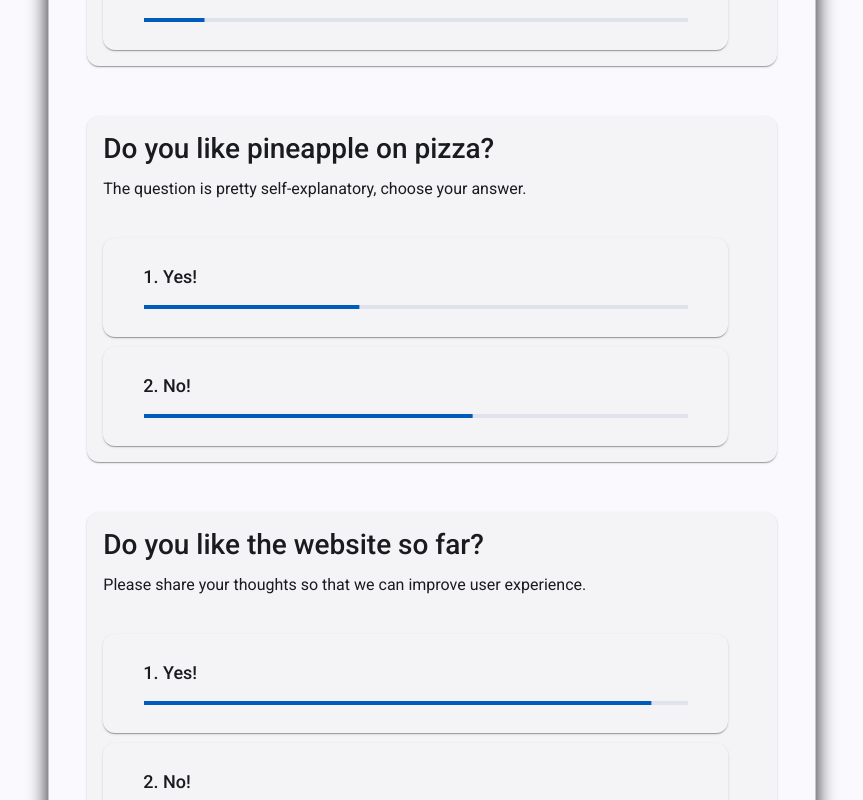
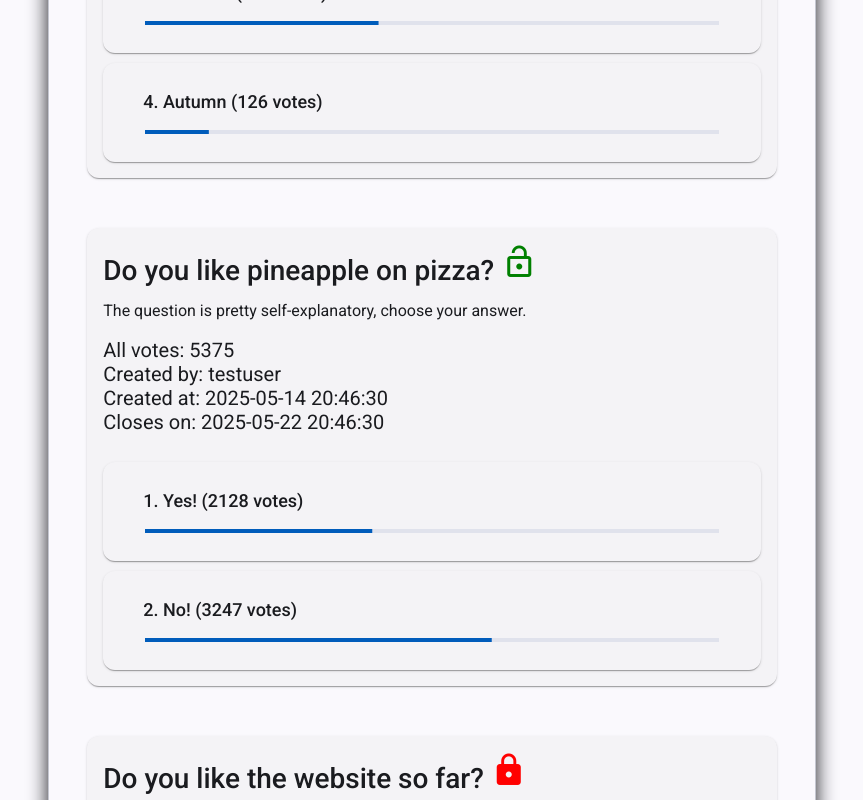
Before and after one commit to bkev03/thoughtboard, an Angular app: page /polls in a window 1280 px wide. Shown: the part 880-1680 px from the top of the page, without its empty margins (208-1071 px from the left). Built offline with nearby package versions, Linux system fonts and the light colour scheme.

Commit message:
Add changes to the polls page, modify navbar item visibility

```diff
--- a/src/app/app.component.html
+++ b/src/app/app.component.html
@@ -12,7 +12,9 @@
         <ul class="navbar">
           <li><a class="navbar-element" routerLink="/home">Home</a></li>
           <li><a class="navbar-element" routerLink="/topics">Topics</a></li>
-          <li><a class="navbar-element" routerLink="/polls">Polls</a></li>
+          @if (isLoggedIn) {
+            <li><a class="navbar-element" routerLink="/polls">Polls</a></li>
+          }
           <li><a class="navbar-element" routerLink="/search">Search Topics</a></li>
           @if (isLoggedIn) {
             <li><a class="navbar-element" routerLink="/my-profile">My Profile</a></li>
--- a/src/app/pages/polls/polls.component.html
+++ b/src/app/pages/polls/polls.component.html
@@ -14,11 +14,21 @@
         @for (poll of allPolls; track $index) {
           <mat-card class="poll-card">
             <mat-card-content class="poll-content">
-              <p class="poll-name">{{poll.name}}</p>
+              <p class="poll-name">{{poll.name}}
+                  @if (!poll.open) {
+                    <mat-icon class="closed-icon">lock</mat-icon>
+                  } @else {
+                    <mat-icon class="open-icon">lock_open</mat-icon>
+                  }
+              </p>
               <p class="poll-description">{{poll.description}}</p>
+              <p class="poll-data">All votes: {{poll.allVotes}}</p>
+              <p class="poll-data">Created by: {{poll.createdBy}}</p>
+              <p class="poll-data">Created at: {{poll.createdAt | readableDate}}</p>
+              <p class="poll-data">Closes on: {{poll.closeDate| readableDate}}</p>
               @for (pollOption of poll.options; track $index) {
                 <mat-card class="option-card">
-                  <p class="option-text">{{$index + 1}}. {{pollOption.text}}</p>
+                  <p class="option-text">{{$index + 1}}. {{pollOption.text}} ({{pollOption.votes}} votes)</p>
                   <mat-progress-bar mode="determinate" [value]="(pollOption.votes / poll.allVotes) * 100"></mat-progress-bar>
                 </mat-card>
               }
--- a/src/app/pages/polls/polls.component.scss
+++ b/src/app/pages/polls/polls.component.scss
@@ -60,7 +60,7 @@
 
 .poll-description {
     margin-top: 14px;
-    margin-bottom: 40px;
+    margin-bottom: 18px;
 }
 
 .option-card {
@@ -69,7 +69,7 @@
     padding: 10px;
     align-items: center;
     margin-bottom: 10px;
-    width: 95%;
+    width: 100%;
 }
 
 .option-text {
@@ -87,6 +87,29 @@ mat-progress-bar {
     border-radius: 4px;
 }
 
+.poll-data {
+    font-size: 20px;
+    margin: 0;
+}
+
+.poll-data:nth-child(6) {
+    margin-bottom: 28px;
+}
+
+.closed-icon {
+    font-size: 36px;
+    height: 36px;
+    width: 36px;
+    color: red;
+}
+
+.open-icon {
+    font-size: 36px;
+    height: 36px;
+    width: 36px;
+    color: green;
+}
+
 @media (max-width: 1200px) {
     .results-card {
         width: 90%;
--- a/src/app/pages/polls/polls.component.ts
+++ b/src/app/pages/polls/polls.component.ts
@@ -12,8 +12,10 @@ import { MatProgressBar, MatProgressBarModule } from '@angular/material/progress
     MatIconModule,
     MatCard,
     MatCardModule,
-    MatProgressBarModule
-  ],
+    MatProgressBarModule,
+    MatProgressBar,
+    ReadableDatePipe
+],
   templateUrl: './polls.component.html',
   styleUrl: './polls.component.scss',
   standalone: true
--- a/src/app/shared/menu/menu.component.html
+++ b/src/app/shared/menu/menu.component.html
@@ -13,10 +13,12 @@
     <mat-icon matListItemIcon>topic</mat-icon>
     <span matListItemTitle>Topics</span>
   </a>
-  <a mat-list-item routerLink="/polls" routerLinkActive="active-list-item" (click)="closeSidenav()">
-    <mat-icon matListItemIcon>rule</mat-icon>
-    <span matListItemTitle>Polls</span>
-  </a>
+  @if (isLoggedIn) {
+    <a mat-list-item routerLink="/polls" routerLinkActive="active-list-item" (click)="closeSidenav()">
+      <mat-icon matListItemIcon>rule</mat-icon>
+      <span matListItemTitle>Polls</span>
+    </a>
+  }
   <a mat-list-item routerLink="/search" routerLinkActive="active-list-item" (click)="closeSidenav()">
       <mat-icon matListItemIcon>search</mat-icon>
       <span matListItemTitle>Search</span>
--- a/src/app/shared/pipes/date.pipe.ts
+++ b/src/app/shared/pipes/date.pipe.ts
@@ -11,9 +11,9 @@ export class ReadableDatePipe implements PipeTransform {
       const year = date.getFullYear();
       const month = String(date.getMonth() + 1).padStart(2, '0');
       const day = String(date.getDate()).padStart(2, '0');
-      const hours = date.getHours();
-      const minutes = date.getMinutes();
-      const seconds = date.getSeconds();
+      const hours = String(date.getHours()).padStart(2, '0');
+      const minutes = String(date.getMinutes()).padStart(2, '0');
+      const seconds = String(date.getSeconds()).padStart(2, '0');
 
       return `${year}-${month}-${day} ${hours}:${minutes}:${seconds}`;
     } catch (error) {
```
